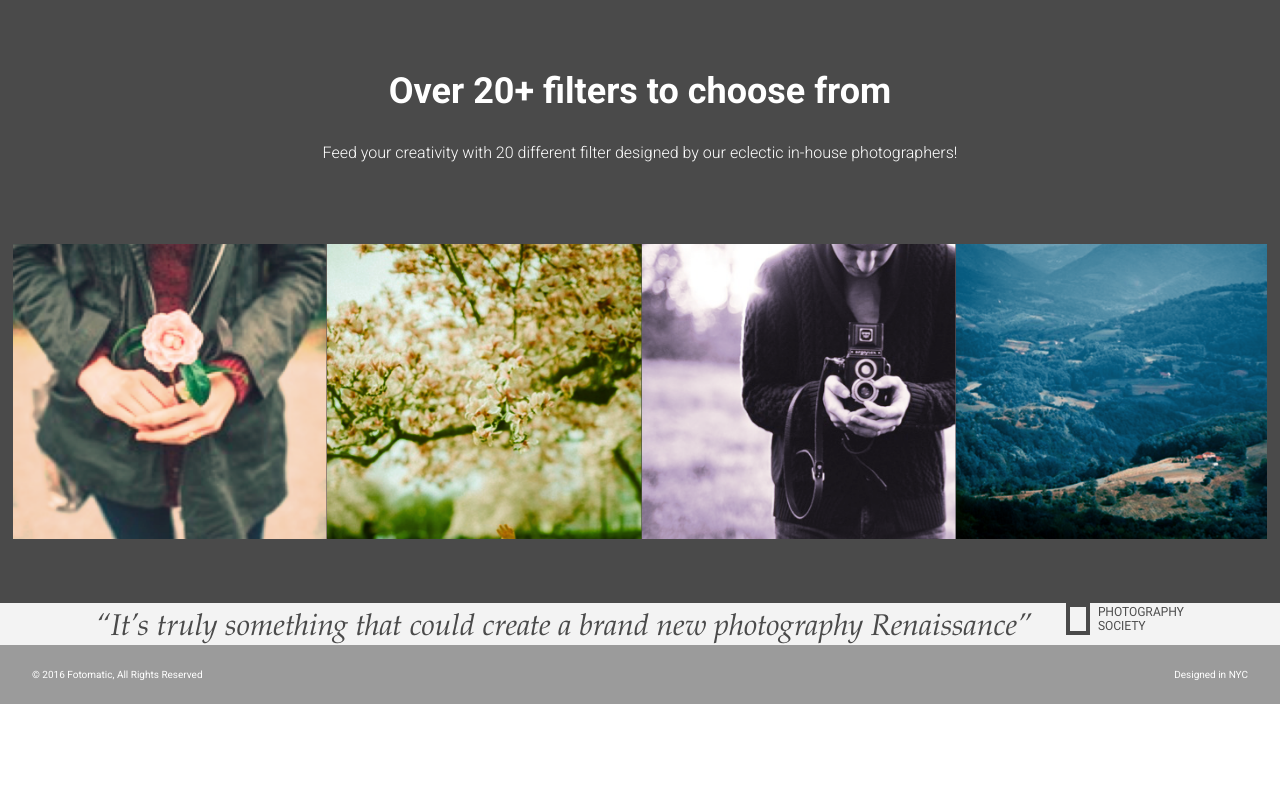
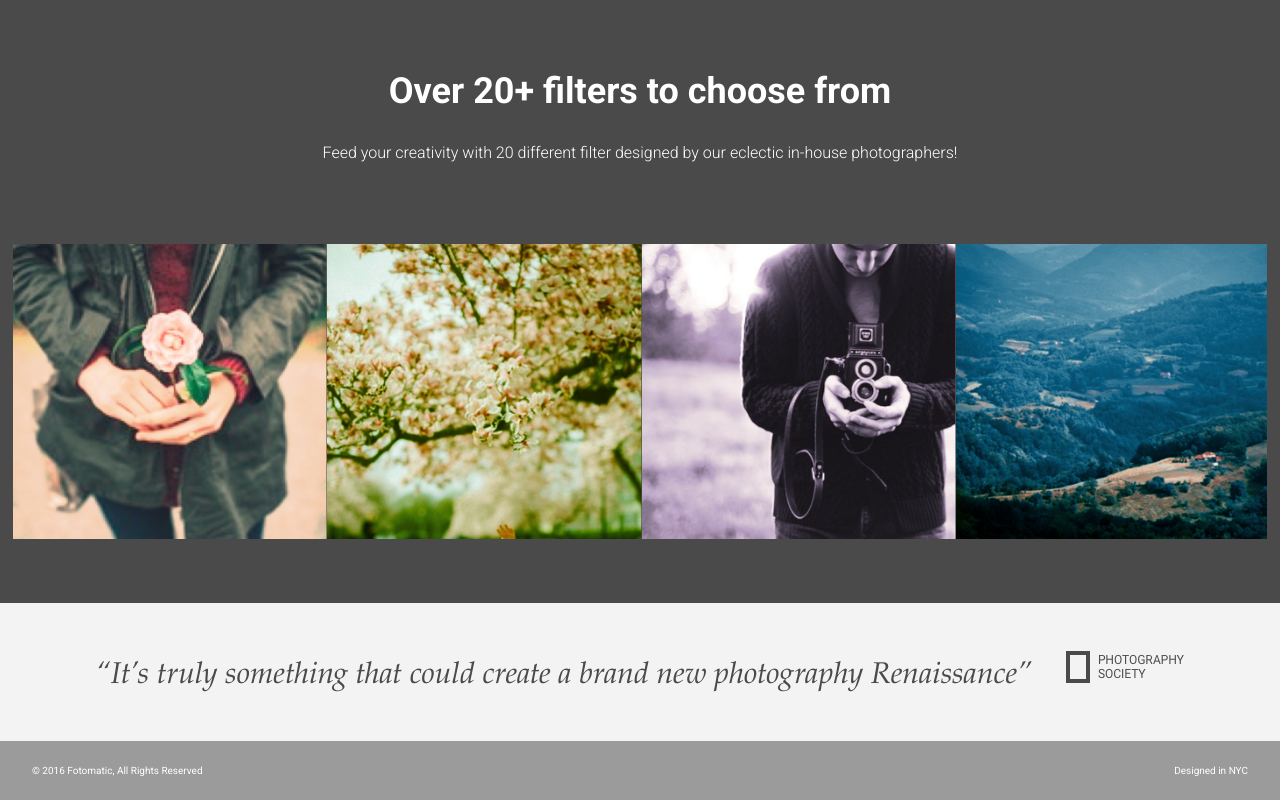
Before and after one commit to someguyfromwisconsin/Fotomatic, a plain HTML site: page index.html in a window 1280 px wide. Shown: the part 1461-2261 px from the top of the page. Before the commit the page ends 2165 px from the top, so only its background shows below. Drawn offline with Linux system fonts and the light colour scheme; a web font is replaced by a local one.

Commit message:
Add top and bottom space to quotes section

```diff
--- a/resources/css/style.css
+++ b/resources/css/style.css
@@ -361,6 +361,8 @@ header .mobile {
 
 #quotes-section {
   background-color: #f3f3f3;
+  padding-top: 3rem;
+  padding-bottom: 3rem;
 }
 
 #quotes-section content {
```
